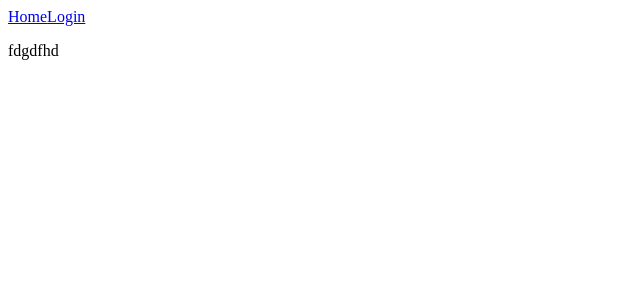
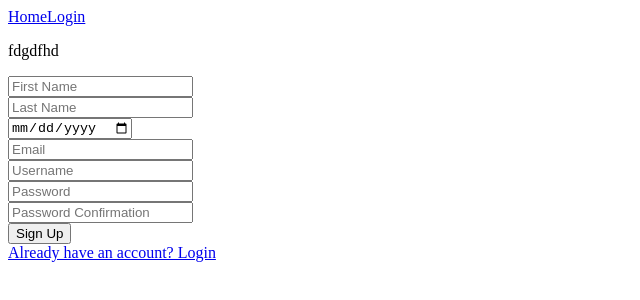
Before and after one commit to Momot1/momot-social, a React (Create React App) app in the folder client/: page /signup in a window 1280 px wide. Shown: the top 300 px of the page, without its empty margins (0-640 px from the left). Built offline with nearby package versions, Linux system fonts and the light colour scheme; no server answers.

Commit message:
Added logout functionality. Finished signup.

```diff
--- a/client/src/components/App.js
+++ b/client/src/components/App.js
@@ -5,23 +5,45 @@ import store from "../store";
 import Login from "./Login";
 import Home from "./Home";
 import Navbar from "./Navbar";
+import Signup from "./Signup";
+import { useEffect } from "react";
+import { useDispatch } from "react-redux";
+import Logout from "./Logout";
 
 function App() {
+  // const dispatch = useDispatch();
+
+  const dispatch = useDispatch();
+
+  useEffect(() => {
+    fetch("/me").then((resp) => {
+      if (resp.ok) {
+        resp.json().then((user) => {
+          dispatch({ type: "login", payload: user });
+        });
+      }
+    });
+  }, []);
+
   console.log("run twice");
   return (
-    <Provider store={store}>
     <BrowserRouter>
       <Navbar />
       <Switch>
         <Route path="/login">
           <Login />
         </Route>
+        <Route path="/signup">
+          <Signup />
+        </Route>
+        <Route path="/logout">
+          <Logout />
+        </Route>
         <Route exact path="/">
           <Home />
         </Route>
       </Switch>
     </BrowserRouter>
-    </Provider>
   );
 }
 
--- a/client/src/components/Home.js
+++ b/client/src/components/Home.js
@@ -1,5 +1,5 @@
 import React from "react";
-import { useSelector } from "react-redux";
+import { useSelector, useDispatch } from "react-redux";
 
 function Home() {
   const user = useSelector((state) => state.user);
--- a/client/src/components/Login.js
+++ b/client/src/components/Login.js
@@ -1,20 +1,17 @@
 import React, { useState } from "react";
 import { useDispatch, useSelector } from "react-redux";
+import { Link, Redirect } from "react-router-dom";
 
 function Login() {
   const [formData, setFormData] = useState({
     username: "",
     password: "",
   });
+  const [errors, setErrors] = useState([]);
 
   const user = useSelector((state) => state.users.user);
-  const errors = useSelector((state) => state.users.errors);
 
   const dispatch = useDispatch();
-
-  console.log(errors);
-
-  // dispatch({ type: "login", payload: { test: "yo" } });
 
   function handleLogin(e) {
     e.preventDefault();
@@ -26,12 +23,16 @@ function Login() {
       body: JSON.stringify(formData),
     }).then((resp) => {
       if (resp.ok) {
-        resp.json().then((user) => dispatch({ type: "login", payload: user }));
+        resp.json().then((user) => {
+          dispatch({ type: "login", payload: user });
+        });
       } else {
-        resp.json().then((errors) => dispatch({ type: "addErrors", payload: errors }));
+        resp.json().then(setErrors);
       }
     });
   }
+
+  console.log(errors);
 
   function updateFormData(e) {
     setFormData({ ...formData, [e.target.name]: e.target.value });
@@ -39,6 +40,7 @@ function Login() {
 
   return (
     <div>
+      {user ? <Redirect to="/" /> : null}
       <form onSubmit={handleLogin}>
         <div>
           <input name="username" value={formData.username} type="text" placeholder="Username/Email" onChange={updateFormData} />
@@ -47,8 +49,9 @@ function Login() {
           <input name="password" value={formData.password} type="password" placeholder="Password" onChange={updateFormData} />
         </div>
         <button type="submit">Login</button>
+        <br />
+        <Link to="/signup">Don't have an account? Create one</Link>
       </form>
-      {/* {errors.error.length < 1 ? null : <p>errors.error</p>} */}
     </div>
   );
 }
--- /dev/null
+++ b/client/src/components/Logout.js
@@ -0,0 +1,18 @@
+import React from "react";
+import { useHistory } from "react-router-dom";
+import { useDispatch } from "react-redux";
+function Logout() {
+  const dispatch = useDispatch();
+  const history = useHistory();
+
+  fetch("/logout", { method: "DELETE" })
+    .then((resp) => resp.json())
+    .then(() => {
+      dispatch({ type: "logout" });
+      history.push("/");
+    });
+
+  return <></>;
+}
+
+export default Logout;
--- a/client/src/components/Navbar.js
+++ b/client/src/components/Navbar.js
@@ -8,7 +8,8 @@ function Navbar() {
   return (
     <div>
       <Link to="/">Home</Link>
-      <Link to="/login">Login</Link>
+      {user ? <Link to="/logout">Logout</Link> : <Link to="/login">Login</Link>}
+      {/* <Link to="/login">Login</Link> */}
       {user ? <p>{user.username}</p> : <p>fdgdfhd</p>}
     </div>
   );
--- /dev/null
+++ b/client/src/components/Signup.js
@@ -0,0 +1,84 @@
+import React, { useState } from "react";
+import { Link, Redirect } from "react-router-dom";
+import { useHistory } from "react-router-dom";
+import { useDispatch, useSelector } from "react-redux";
+
+function Signup() {
+  const history = useHistory();
+  const dispatch = useDispatch();
+  const user = useSelector((state) => state.users.user);
+
+  const [formData, setFormData] = useState({
+    username: "",
+    email: "",
+    password: "",
+    password_confirmation: "",
+    birthday: "",
+    first_name: "",
+    last_name: "",
+  });
+
+  function updateFormData(e) {
+    setFormData({ ...formData, [e.target.name]: e.target.value });
+  }
+
+  function handleSignup(e) {
+    e.preventDefault();
+    fetch("/signup", {
+      method: "POST",
+      headers: { "Content-Type": "application/json" },
+      body: JSON.stringify(formData),
+    }).then((resp) => {
+      if (resp.ok) {
+        resp.json().then((user) => {
+          dispatch({ type: "login", payload: user });
+          history.push("/");
+        });
+      } else {
+        resp.json().then((errors) => console.log(errors));
+      }
+    });
+  }
+
+  console.log(user);
+
+  return (
+    <div>
+      {user ? <Redirect to="/" /> : null}
+      <form onSubmit={handleSignup} autoComplete="disabled">
+        <div>
+          <input name="first_name" value={formData.first_name} onChange={updateFormData} placeholder="First Name" type="text" />
+        </div>
+        <div>
+          <input name="last_name" value={formData.last_name} onChange={updateFormData} placeholder="Last Name" type="text" />
+        </div>
+        <div>
+          <input name="birthday" value={formData.birthday} onChange={updateFormData} type="date" />
+        </div>
+        <div>
+          <input name="email" value={formData.email} onChange={updateFormData} placeholder="Email" type="email" />
+        </div>
+        <div>
+          <input name="username" value={formData.username} onChange={updateFormData} placeholder="Username" type="text" />
+        </div>
+        <div>
+          <input name="password" value={formData.password} onChange={updateFormData} placeholder="Password" type="password" />
+        </div>
+        <div>
+          <input
+            name="password_confirmation"
+            value={formData.password_confirmation}
+            onChange={updateFormData}
+            placeholder="Password Confirmation"
+            type="password"
+          />
+        </div>
+        <button type="submit">Sign Up</button>
+        <br />
+        <Link to="/login">Already have an account? Login</Link>
+      </form>
+    </div>
+  );
+}
+
+export default Signup;
--- a/client/src/features/user/userSlicer.js
+++ b/client/src/features/user/userSlicer.js
@@ -7,8 +7,7 @@ export default function usersReducer(state = initialState, action) {
       return { ...state, user: action.payload };
     case "logout":
       return { ...state, user: null };
-    case "addErrors":
-      return { ...state, errors: action.payload };
+
     default:
       return state;
   }
--- a/client/src/index.js
+++ b/client/src/index.js
@@ -1,11 +1,14 @@
 import React from "react";
 import ReactDOM from "react-dom/client";
-
 import App from "./components/App";
+import { Provider } from "react-redux";
+import store from "./store";
 
 const root = ReactDOM.createRoot(document.getElementById("root"));
 root.render(
   <React.StrictMode>
-    <App />
+    <Provider store={store}>
+      <App />
+    </Provider>
   </React.StrictMode>
 );
```
Also changed, not shown: 2 other files (tests, documents, lock files or other folders). Lines whose indentation alone changed are shown as unchanged.
